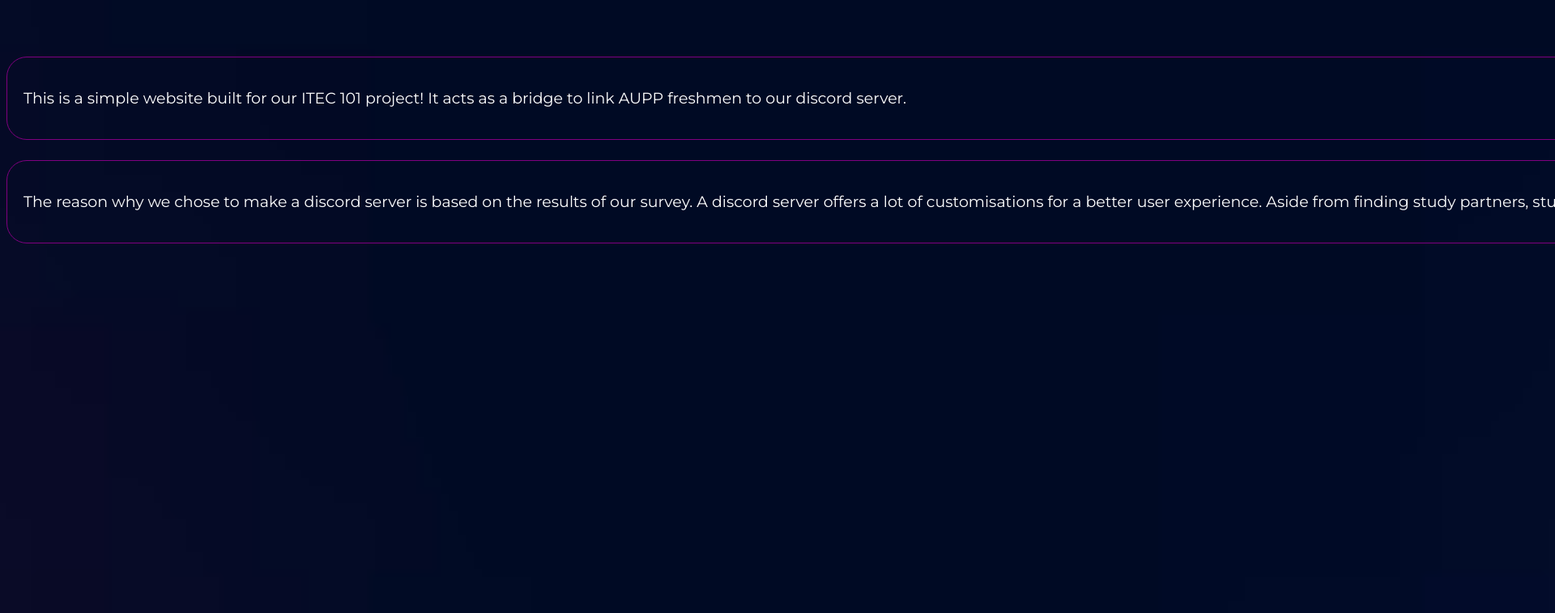
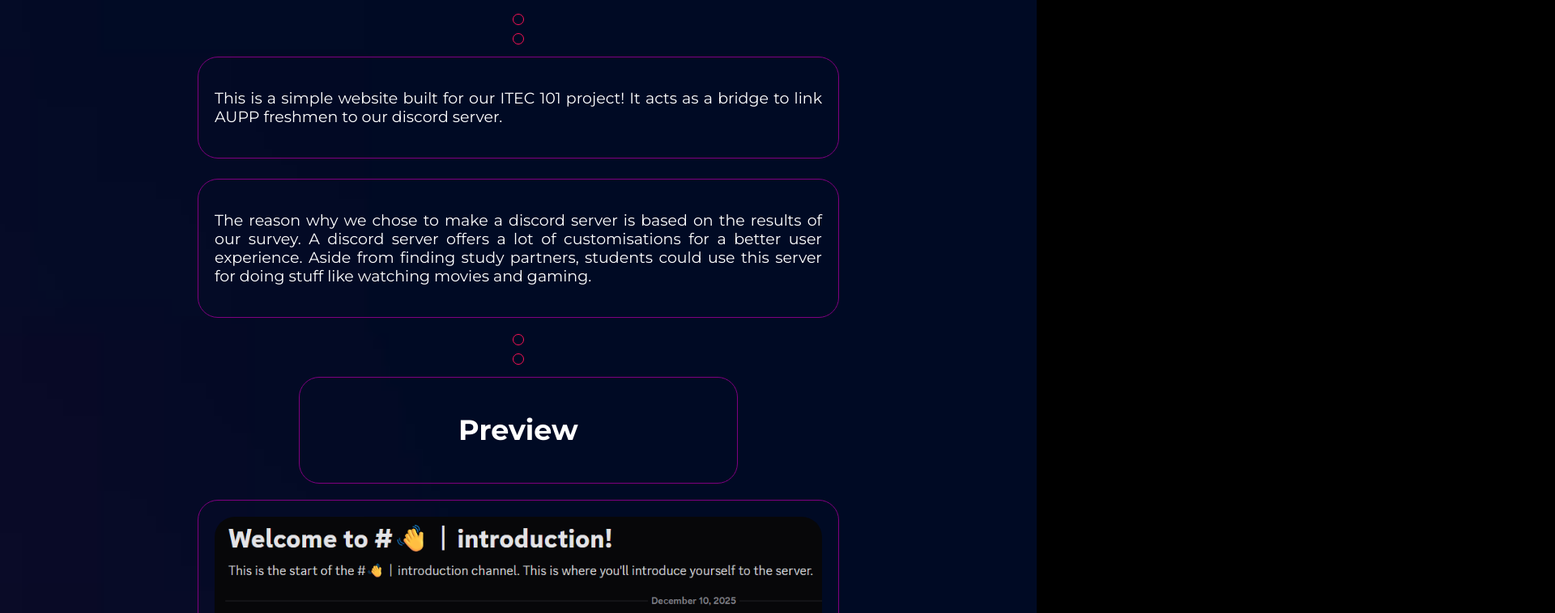
Before and after one commit to Saltana2/Aquila, a plain HTML site: page index.html in a window 1280 px wide. Shown: the part 265-1023 px from the top of the page at 81% size, 1920 px wide, since content can reach past the window. Drawn offline with Linux system fonts and the light colour scheme.

Commit message:
Update style.css

```diff
--- a/style.css
+++ b/style.css
@@ -67,7 +67,7 @@ ul li:last-child{
   margin-bottom: 20px;
   margin-top: 5px;
   word-wrap: break-word;
-  width: 7500px;
+  width: 750px;
 }
 
 .deco-container{
```
